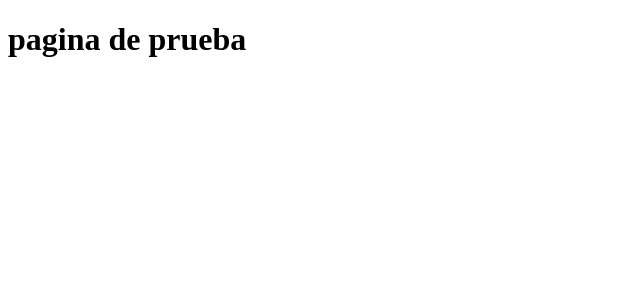
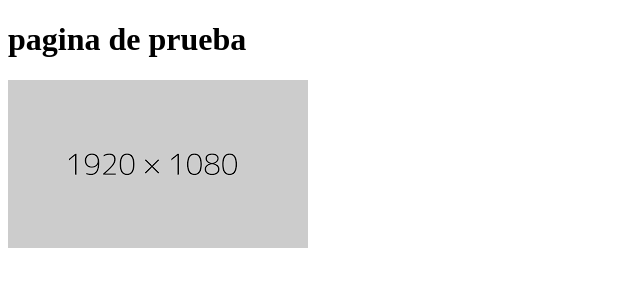
Before and after one commit to hblancoca/hblancoca.github.io, a plain HTML site: page index.html in a window 1280 px wide. Shown: the whole page, without its empty margins (0-640 px from the left). Drawn offline with Linux system fonts and the light colour scheme.

Commit message:
adicion1

```diff
--- a/index.html
+++ b/index.html
@@ -6,5 +6,6 @@
   </head>
   <body>
     <h1>pagina de prueba</h1>
+    <img src="images/img1.png" alt="">
   </body>
 </html>
```
Also changed, not shown: images/img1.png (added).
